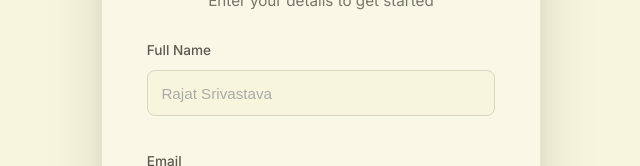
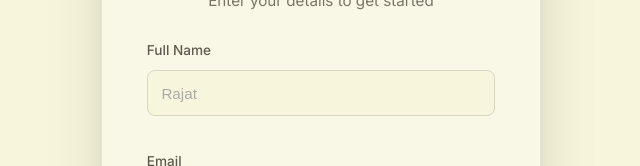
Before and after one commit to Rajat125tech/VastuZone, a React (Create React App) app in the folder vastuzone-frontend/: page /signup in a window 1280 px wide. Shown: the part 171-337 px from the top of the page, without its empty margins (319-959 px from the left). Built offline with nearby package versions, Linux system fonts and the light colour scheme; no server answers.

Commit message:
Update signup.js

```diff
--- a/vastuzone-frontend/src/pages/signup.js
+++ b/vastuzone-frontend/src/pages/signup.js
@@ -24,7 +24,7 @@ function Signup() {
 
       const user = userCredential.user;
 
-      const res = await fetch("http://localhost:5001/api/users/create", {
+      const res = await fetch("https://vastuzone-backend.onrender.com/api/users/create", {
         method: "POST",
         headers: { "Content-Type": "application/json" },
         body: JSON.stringify({
@@ -68,7 +68,7 @@ function Signup() {
             <label>Full Name</label>
             <input
               type="text"
-              placeholder="Rajat Srivastava"
+              placeholder="Rajat"
               value={name}
               onChange={(e) => setName(e.target.value)}
               required
```
